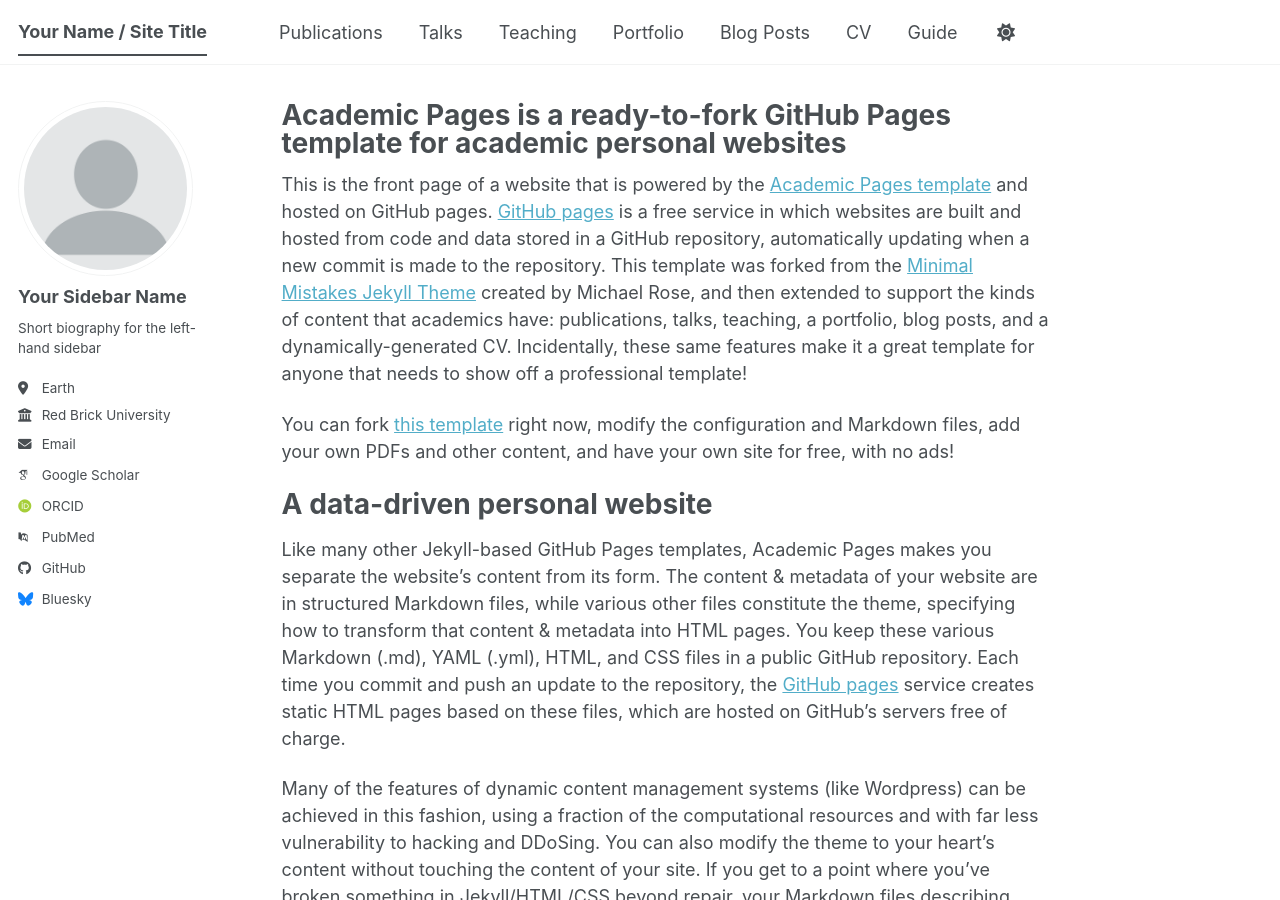
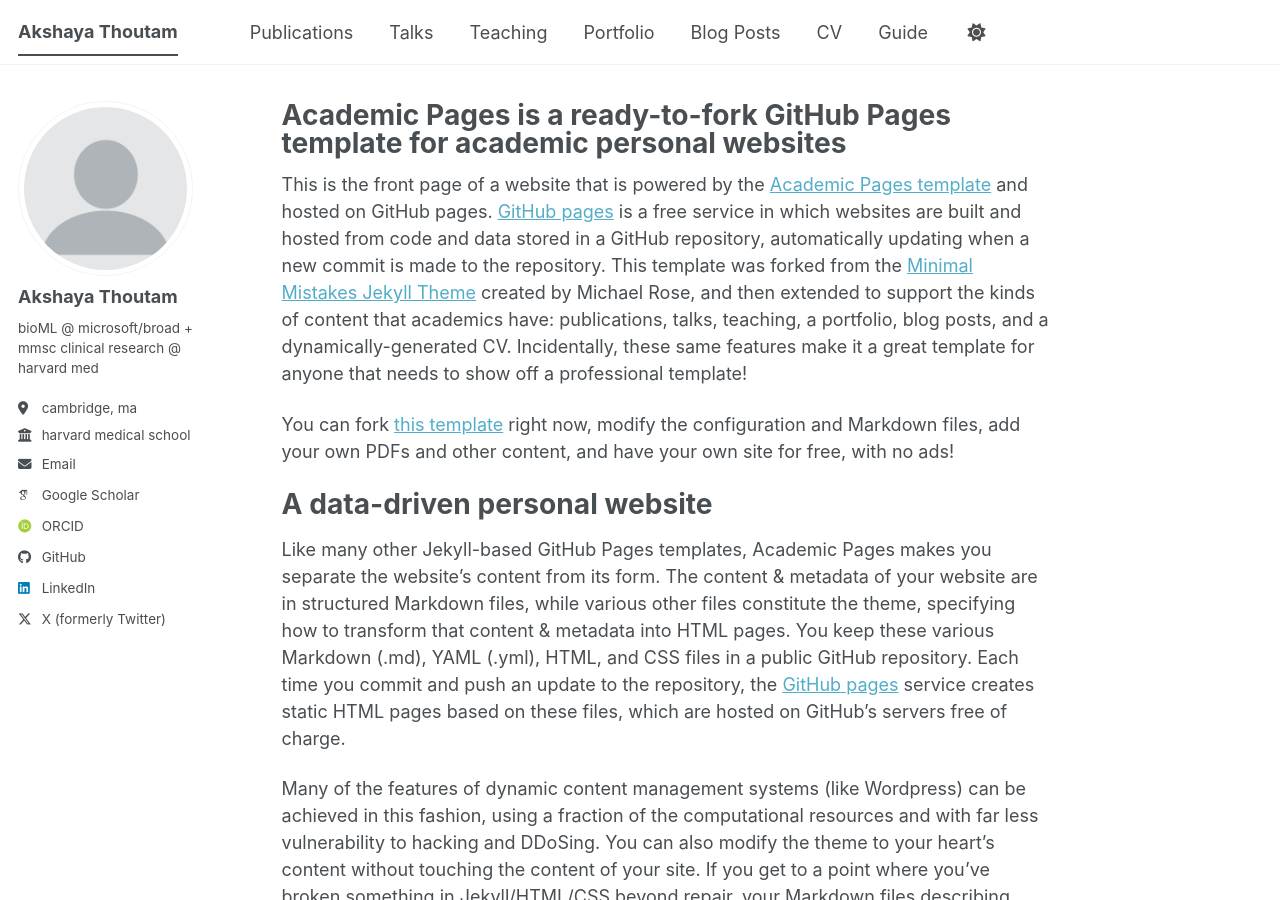
Before and after one commit to AkshayaThoutam/akshayathoutam.github.io, a Jekyll site: the page built from _pages/about.md, in a window 1280 px wide and 900 px high. Built offline with Jekyll 4.4.1, drawn with Linux system fonts in a browser that asks for light colours; some web fonts are replaced; a script bundle is joined from its source files by our own code; library files that are not in the unit come from our copies.

Commit message:
Initial commit

```diff
--- a/_config.yml
+++ b/_config.yml
@@ -9,7 +9,7 @@
 # Basic Site Settings
 locale                   : "en-US"
 site_theme               : "default" # The available themes options are "default", "air", "sunrise", "mint", "dirt" and "contrast"
-title                    : "Your Name / Site Title"
+title                    : "Akshaya Thoutam"
 title_separator          : "-"
 name                     : &name "Your Name"
 description              : &description "Your Name's academic portfolio"   # Update this with a general description of your site, this is the default if not overridden by a page
@@ -24,24 +24,24 @@
 author:
   # Biographic information
   avatar           : "profile.png"
-  name             : "Your Sidebar Name"
+  name             : "Akshaya Thoutam"
   pronouns         : # example: "she/her"
-  bio              : "Short biography for the left-hand sidebar"
-  location         : "Earth"
-  employer         : "Red Brick University"
+  bio              : "bioML @ microsoft/broad + mmsc clinical research @ harvard med"
+  location         : "cambridge, ma"
+  employer         : "harvard medical school"
   uri              : # URL
-  email            : "none@example.org"
+  email            : "thoutam@broadinstitute.org"
 
   # Academic websites
   academia         : # URL
   arxiv            : # URL - Update with the correct link to your profile
-  googlescholar    : "https://scholar.google.com/citations?user=PS_CX0AAAAAJ"
+  googlescholar    : "https://scholar.google.com/citations?hl=en&user=02Km-4MAAAAJ"
   inspire-hep      : # URL
   impactstory      : # URL
-  orcid            : "https://orcid.org/yourorcidurl"
+  orcid            : "https://orcid.org/0009-0008-3513-9535"
   semantic         : # URL
   ssrn             : # URL
-  pubmed           : "https://www.ncbi.nlm.nih.gov/pubmed/?term=john+snow"
+  # pubmed           : "https://www.ncbi.nlm.nih.gov/pubmed/?term=john+snow"
   researchgate     : # URL
   scopus           : # URL
   zotero           : # URL
@@ -51,13 +51,13 @@
   bitbucket        : # Username - Update with your username on the site
   codepen          : # Username
   dribbble         : # Username
-  github           : "academicpages"
+  github           : "https://github.com/AkshayaThoutam"
   kaggle           : # Username
   stackoverflow    : # User number or user number and name (i.e., use "1" or "1/jeff-atwood")
 
   # Social media
   artstation       : # Username
-  bluesky          : "bsky.app" # Replace this with you Bluesky username
+  bluesky          : #"bsky.app" # Replace this with you Bluesky username
   facebook         : # Username
   flickr           : # Username
   foursquare       : # Username
@@ -66,7 +66,7 @@
   keybase          : # Username
   instagram        : # Username
   lastfm           : # Username
-  linkedin         : # Username
+  linkedin         : "https://www.linkedin.com/in/akshaya-thoutam-0b24001b8/"
   mastodon         : # URL
   medium           : # URL
   pinterest        : # Username
@@ -74,7 +74,7 @@
   steam            : # Username
   telegram         : # URL
   tumblr           : # Username
-  twitter          : # Username for X / Twitter
+  twitter          : "https://x.com/akshayathoutam"
   vine             : # Username
   weibo            : # Username
   wikipedia        : # Username
@@ -87,9 +87,9 @@
   books:
     title: 'Books'
   manuscripts:
-    title: 'Journal Articles'
+    title: 'Papers'
   conferences:
-    title: 'Conference Papers'
+    title: 'Posters'
 
 # Site Settings
 teaser                   :  # filename of teaser fallback teaser image placed in /images/ for social media previews
```
